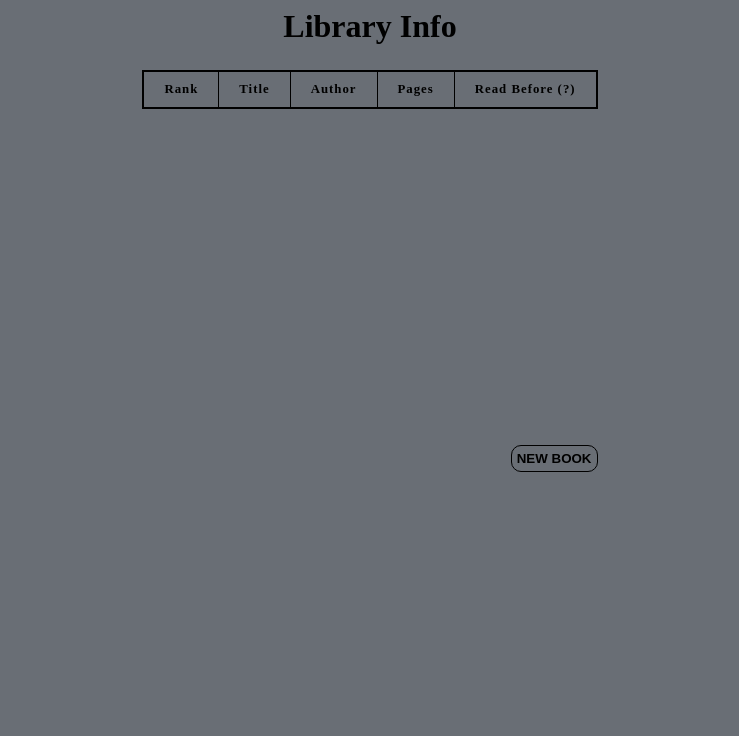
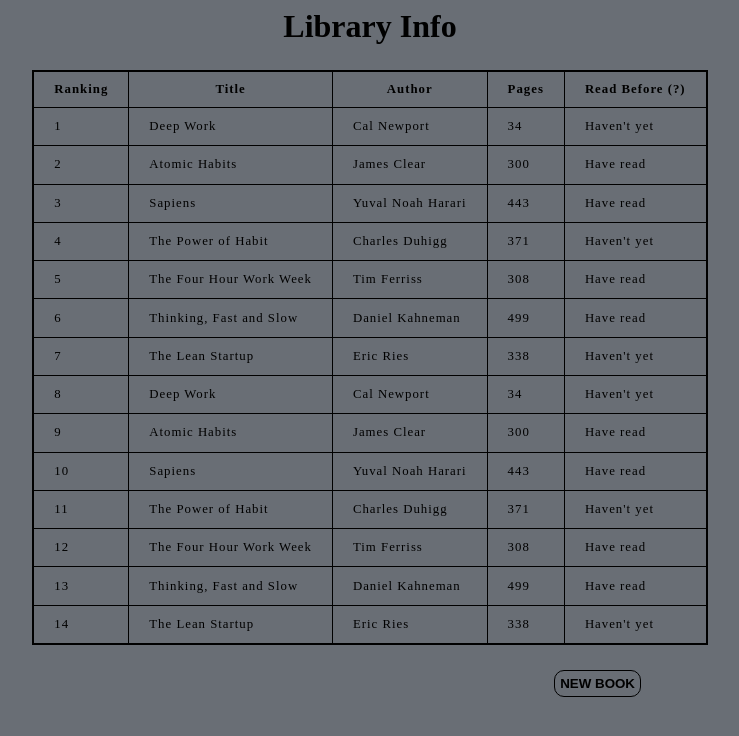
Before and after one commit to MojiMV/Library, a plain HTML site: page index.html in a window 1280 px wide. Shown: the whole page, without its empty margins (270-1009 px from the left). Drawn offline with Linux system fonts and the light colour scheme; a web font is replaced by a local one.

Commit message:
create the table and some styling

```diff
--- a/index.html
+++ b/index.html
@@ -20,7 +20,7 @@
             <table>
                 <thead>
                     <tr>
-                        <th>Rank</th>
+                        <th>Ranking</th>
                         <th>Title</th>
                         <th>Author</th>
                         <th>Pages</th>
--- a/script.js
+++ b/script.js
@@ -1,4 +1,22 @@
-const myLibrary = [];
+
+const myLibrary = [
+    {title: "Deep Work", author: "Cal Newport", pages: 34, readBefore: "Haven't yet"},
+    {title: "Atomic Habits", author: "James Clear", pages: 300, readBefore: "Have read"},
+    {title: "Sapiens", author: "Yuval Noah Harari", pages: 443, readBefore: "Have read"},
+    {title: "The Power of Habit", author: "Charles Duhigg", pages: 371, readBefore: "Haven't yet"},
+    {title: "The Four Hour Work Week", author: "Tim Ferriss", pages: 308, readBefore: "Have read"},
+    {title: "Thinking, Fast and Slow", author: "Daniel Kahneman", pages: 499, readBefore: "Have read"},
+    {title: "The Lean Startup", author: "Eric Ries", pages: 338, readBefore: "Haven't yet"},
+    {title: "Deep Work", author: "Cal Newport", pages: 34, readBefore: "Haven't yet"},
+    {title: "Atomic Habits", author: "James Clear", pages: 300, readBefore: "Have read"},
+    {title: "Sapiens", author: "Yuval Noah Harari", pages: 443, readBefore: "Have read"},
+    {title: "The Power of Habit", author: "Charles Duhigg", pages: 371, readBefore: "Haven't yet"},
+    {title: "The Four Hour Work Week", author: "Tim Ferriss", pages: 308, readBefore: "Have read"},
+    {title: "Thinking, Fast and Slow", author: "Daniel Kahneman", pages: 499, readBefore: "Have read"},
+    {title: "The Lean Startup", author: "Eric Ries", pages: 338, readBefore: "Haven't yet"},
+];
+
+const table = document.querySelector(".table-body")
 
 function Book(title, author, pages, readBefore){
     this.title = title;
@@ -10,3 +28,17 @@ function Book(title, author, pages, readBefore){
 function addBookLibrary(){
 
 }
+
+myLibrary.forEach((a, index) => {
+    table.innerHTML += `
+        <tr>
+            <td>${index + 1}</td>
+            <td>${a.title}</td>
+            <td>${a.author}</td>
+            <td>${a.pages}</td>
+            <td>${a.readBefore}</td>
+        </tr>
+
+
+    `
+})
--- a/style.css
+++ b/style.css
@@ -20,8 +20,9 @@ body{
 .table{
     display: flex;
     justify-content: center;
-    height: 50vh;
+    height: 75vh;
     align-self: center;
+    overflow: auto;
 }
 
 table {
@@ -30,7 +31,6 @@ table {
     letter-spacing: 1px;
     font-size: 0.8rem;
     margin-top: 25px;
-    overflow: auto;
 }
 
 td, th {
@@ -53,7 +53,8 @@ td, th {
 }
 
 .newBook-button-container {
+    margin-top: 25px;
     display: flex;
-    width: 455px;
+    width: 542px;
     justify-content: flex-end; /* Align to the right */
 }
```
